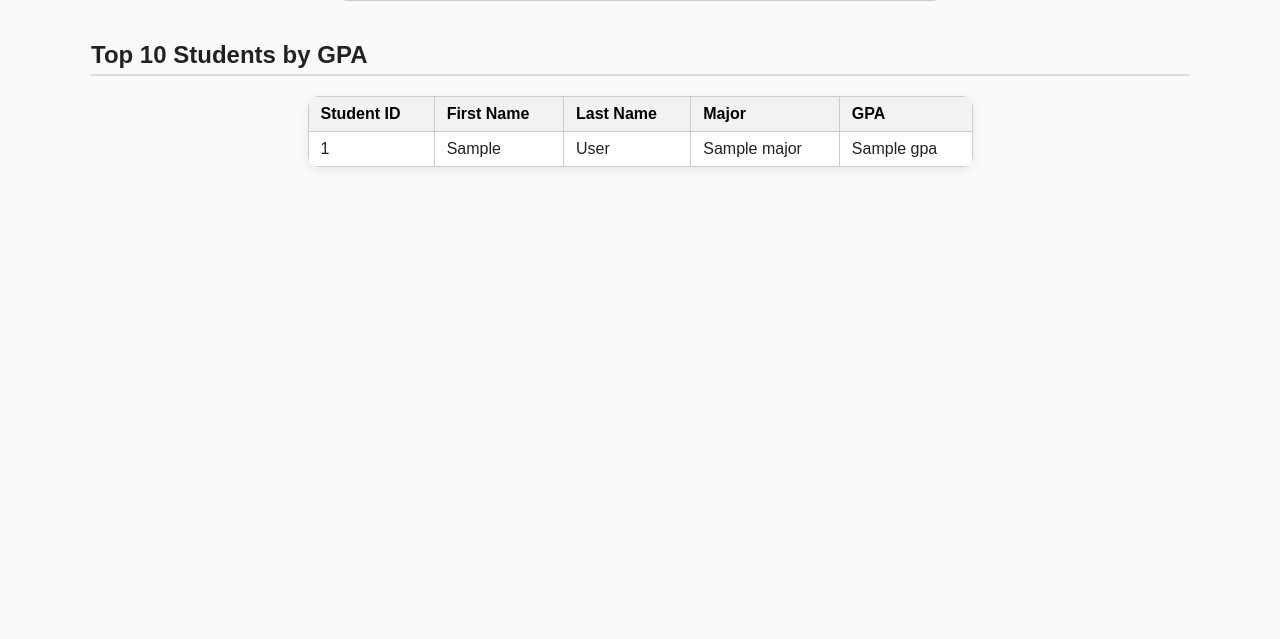
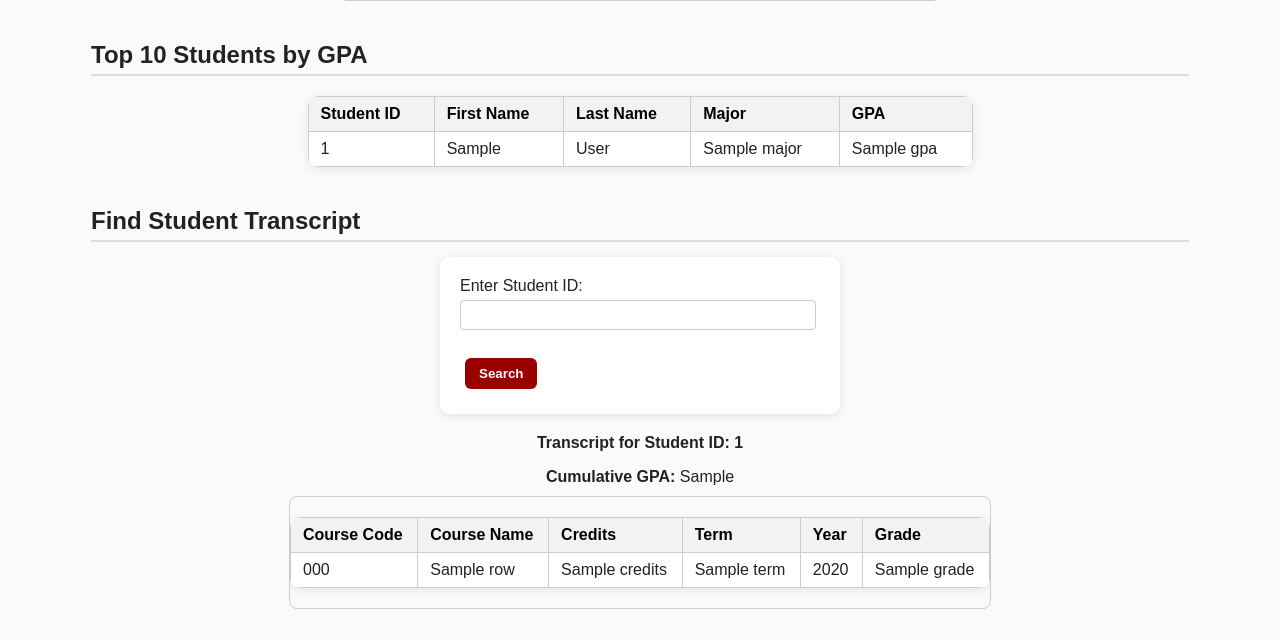
Before and after one commit to AubreyL05/academic-database, a Python web app: template scripts/templates/reports/reports.html in a window 1280 px wide. Shown: the part 973-1612 px from the top of the page. Before the commit the page ends 1141 px from the top, so only its background shows below. Run offline with Jinja, Linux system fonts and the light colour scheme; the template is opened without the code that fills it: most values are stand-ins (such as "Sample title", 1, 10 or a date in 2020).

Commit message:
feat: student transcript

```diff
--- a/scripts/templates/reports/reports.html
+++ b/scripts/templates/reports/reports.html
@@ -140,4 +140,59 @@
     </table>
 </div>
 
+<!-- Report 5: Student Transcript Lookup -->
+<h3 class="report-title">Find Student Transcript</h3>
+
+<div class="form-container">
+    <form method="POST" action="/reports" class="form-box">
+        <label for="student_id">Enter Student ID:</label>
+        <input type="number" name="student_id" id="student_id" required min="1">
+        <br><br>
+        <button type="submit">Search</button>
+    </form>
+</div>
+
+{% if student_transcripts %}
+    <p style="margin-top: 20px; text-align: center; font-weight: bold;">
+        Transcript for Student ID: {{ selected_student_id }}
+    </p>
+
+    <!-- Show cumulative GPA -->
+    <p style="text-align: center; margin-bottom: 10px;">
+        <strong>Cumulative GPA:</strong> {{ student_transcripts[0].cumulative_gpa }}
+    </p>
+
+    <div class="scrollable-table" style="max-width: 700px; margin: 0 auto;">
+        <table class="styled-table">
+            <thead>
+                <tr>
+                    <th>Course Code</th>
+                    <th>Course Name</th>
+                    <th>Credits</th>
+                    <th>Term</th>
+                    <th>Year</th>
+                    <th>Grade</th>
+                </tr>
+            </thead>
+            <tbody>
+                {% for row in student_transcripts %}
+                <tr>
+                    <td>{{ row.course_code }}</td>
+                    <td>{{ row.course_name }}</td>
+                    <td>{{ row.credits }}</td>
+                    <td>{{ row.term }}</td>
+                    <td>{{ row.year }}</td>
+                    <td>{{ row.grade }}</td>
+                </tr>
+                {% endfor %}
+            </tbody>
+        </table>
+    </div>
+
+{% elif selected_student_id %}
+    <p style="text-align: center; margin-top: 20px;">
+        No transcript found for student ID {{ selected_student_id }}.
+    </p>
+{% endif %}
+
 {% endblock %}
```
Also changed, not shown: scripts/app.py (+12 -3 lines), scripts/complex.py (+62 -0 lines).
